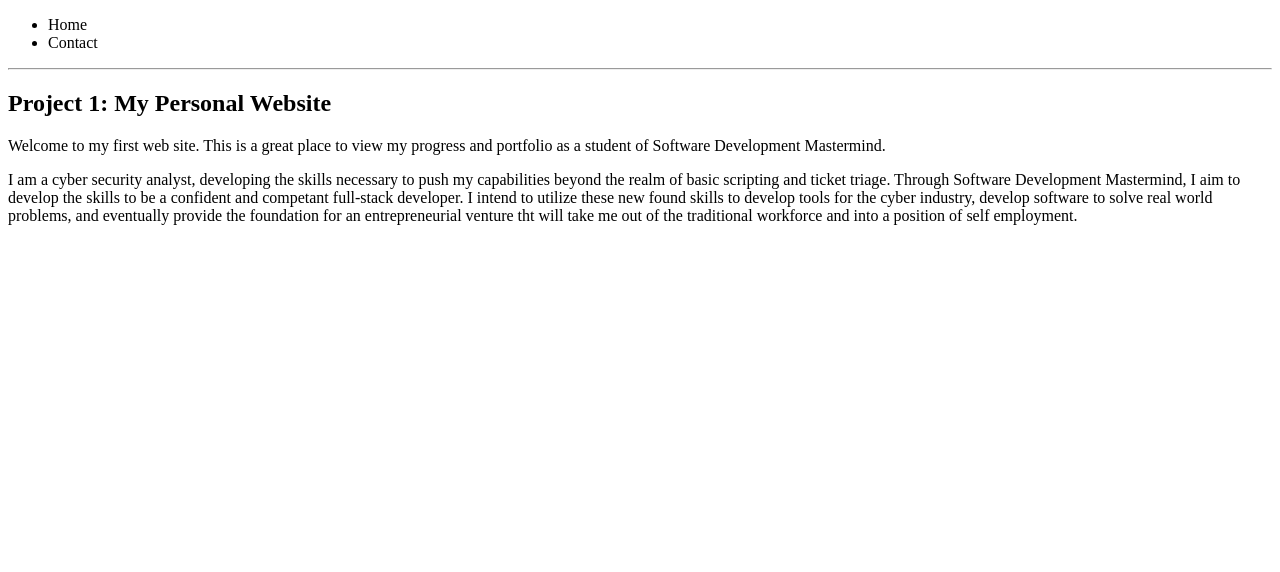
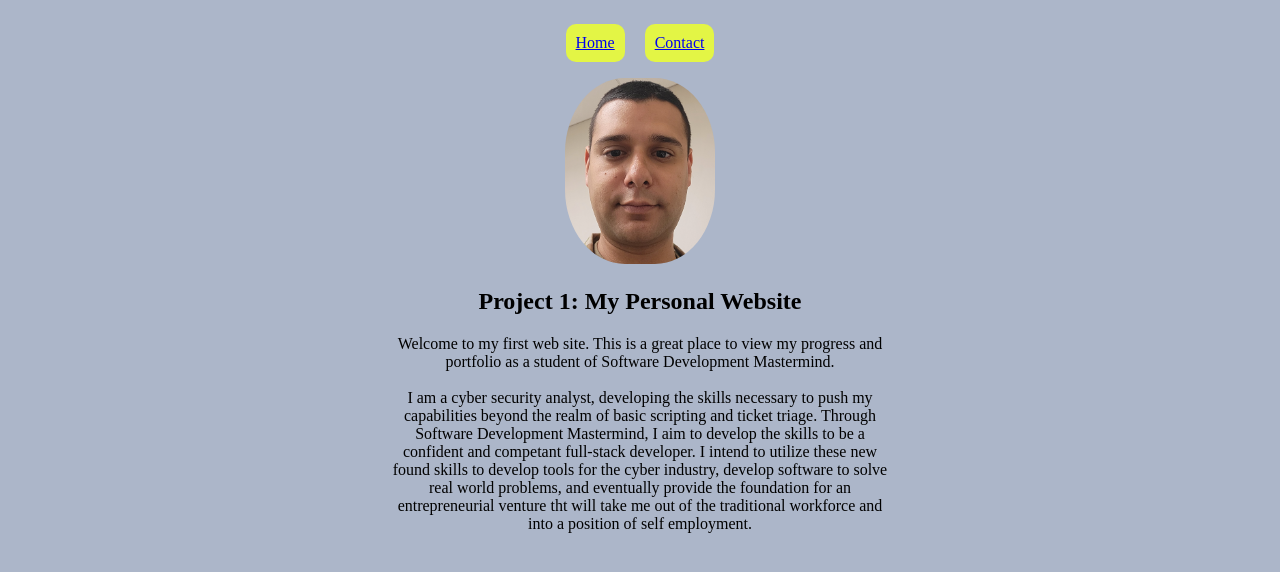
Before and after one commit to Trevorton27/kRodriguezSimpleWebsite, a plain HTML site: page home.html in a window 1280 px wide. Drawn offline with Linux system fonts and the light colour scheme.

Commit message:
First Draft of web site

```diff
--- a/home.html
+++ b/home.html
@@ -10,48 +10,38 @@
 
 <body>
 
-    <!-- Navigation Header -->
+<div class="gridcontainer">
+
+    <!-- Navigation container -->
     <div class="navbar">
 
-        <!-- Navigation Button Links -->
-        <div class="navbuttons">
-        <ul>
-            <li>Home</li>
-            <li>Contact</li>
+        <!-- Navigation buttons -->
+        <ul class="navlinks">
+            <li class="home"><a href="home.html">Home</a></li>
+            <li class="contact"><a href="contact.html">Contact</a></li>
         </ul>
-        </div>
 
     </div>
 
-    <hr>
-
-    <!-- Body Container -->
-    <div class="main_container">
-
-    <!-- Center Image container -->
-        <div class="selfie">
+        <!-- Center Image container -->
+        <div class="imagecontainer">
+            <img src="pic.png" class="pic">
         </div>
 
-    <!-- Introduction Information -->
-        <div class="info">
-            <h2>Project 1: My Personal Website</h2>
+        <!-- Intro container -->
+        <div class="introcontainer">
+            <h2 class="header">Project 1: My Personal Website</h2>
+
             <p>
                 Welcome to my first web site.  This is a great place to view my progress and portfolio as a student of Software Development Mastermind.
-            </p>
-            <p>
+            </br>
+            </br>
                 I am a cyber security analyst, developing the skills necessary to push my capabilities beyond the realm of basic scripting and ticket triage.
                 Through Software Development Mastermind, I aim to develop the skills to be a confident and competant full-stack developer.
                 I intend to utilize these new found skills to develop tools for the cyber industry, develop software to solve real world problems,
                 and eventually provide the foundation for an entrepreneurial venture tht will take me out of the traditional workforce and into a position of self employment.
             </p>
-            <p>
-
-            </p>
-        </div>
-    </div>
-
-
+            </div>
+</div>
 </body>
-
-
 </html>
--- a/style.css
+++ b/style.css
@@ -0,0 +1,67 @@
+body {
+    background-color: rgb(172, 182, 201);
+}
+
+.gridcontainer {
+    display: grid;
+    grid-template-rows: auto;
+}
+
+.navbar {
+    grid-row-start: 1;
+    grid-row-end: 2;
+}
+
+.navlinks {
+    display: flex;
+    padding:0px;
+    justify-content: center;
+    list-style-type: none;
+}
+
+
+li {
+    padding: 10px;
+    background-color: rgb(227, 245, 69);
+    border-radius: 10px;
+}
+
+.home {
+    margin-right: 10px;
+}
+
+.contact {
+    margin-left: 10px;
+}
+
+.imagecontainer {
+    grid-row-start: 2;
+    grid-row-end: 3;
+    margin: auto;
+}
+
+.pic {
+    width: 150px;
+    height: auto;
+    border-radius: 40%;
+}
+
+.introcontainer {
+    grid-row-start: 3;
+    grid-row-end: 4;
+    margin: auto;
+    width: 500px;
+}
+
+.contactcontainer {
+    grid-row-start: 2;
+    grid-row-end: 3;
+}
+
+h2 {
+    text-align: center;
+}
+
+p {
+    text-align: center;
+}
```
Also changed, not shown: contact.html (+19 -24 lines), pic.PNG (added), 1 other file.
